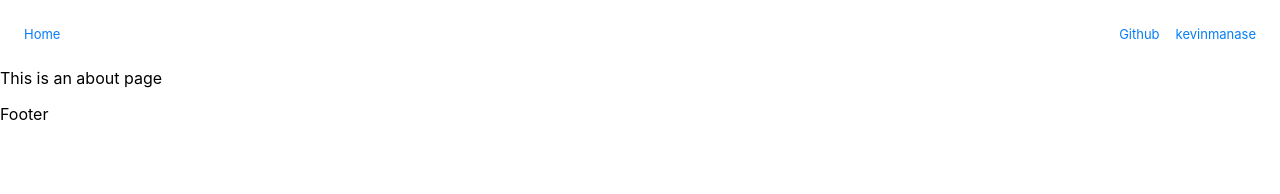
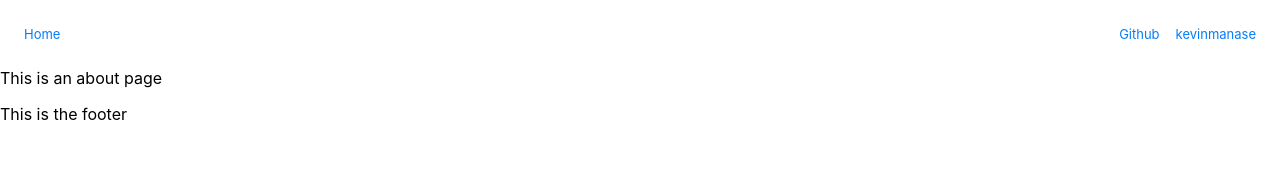
Before and after one commit to kevb10/blog, a Next.js app: page /about in a window 1280 px wide. Shown: the top 194 px of the page. Built offline with nearby package versions, Linux system fonts and the light colour scheme.

Commit message:
add a footer component

```diff
--- /dev/null
+++ b/components/foot.js
@@ -0,0 +1,7 @@
+const Foot = () => (
+  <div>
+    <p>This is the footer</p>
+  </div>
+)
+
+export default Foot
--- a/components/layout.js
+++ b/components/layout.js
@@ -1,12 +1,13 @@
 import Head from './head'
 import Nav from './nav'
+import Foot from './foot'
 
 const Layout = (props) => (
   <div>
     <Head title="Home" />
     <Nav />
     {props.children}
-    <p>Footer</p>
+    <Foot />
   </div>
 )
 
```
